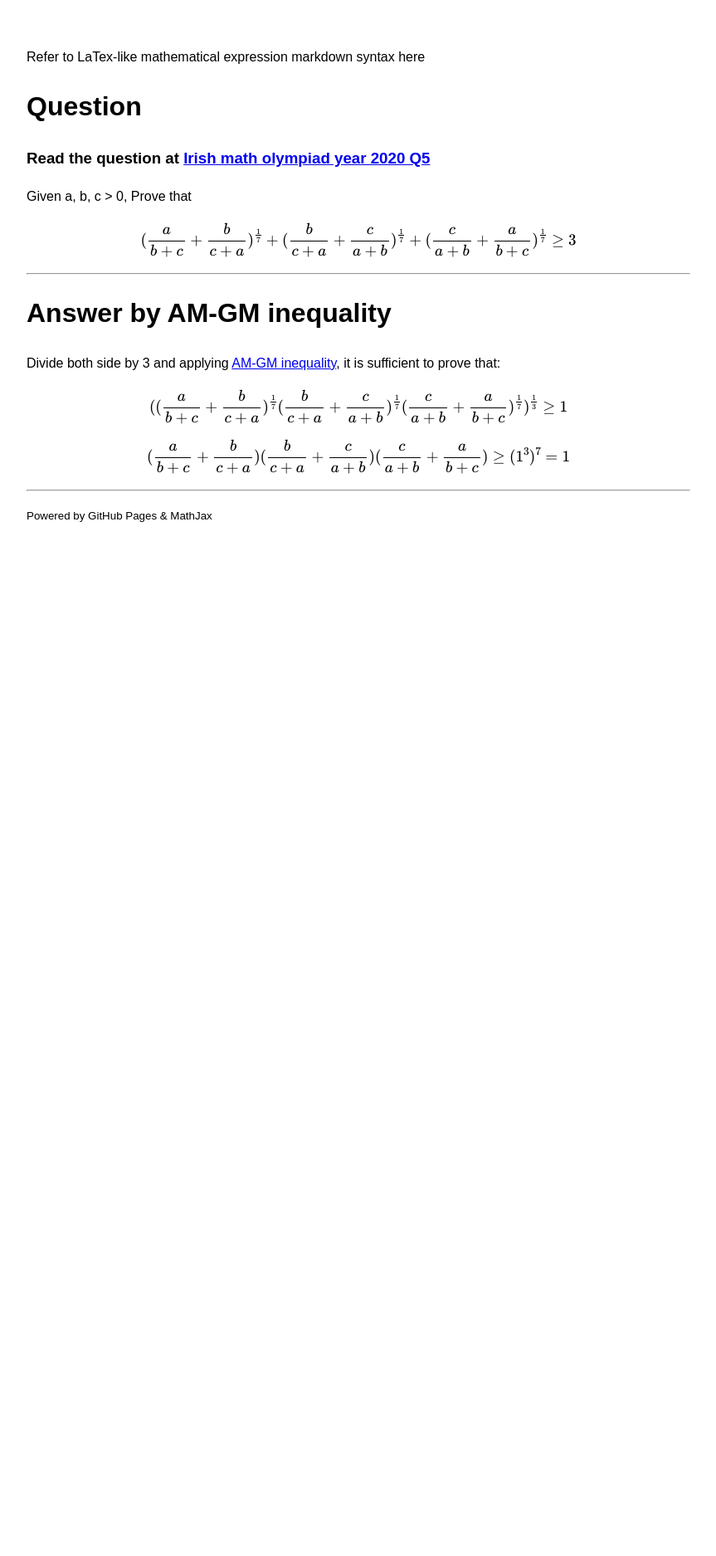
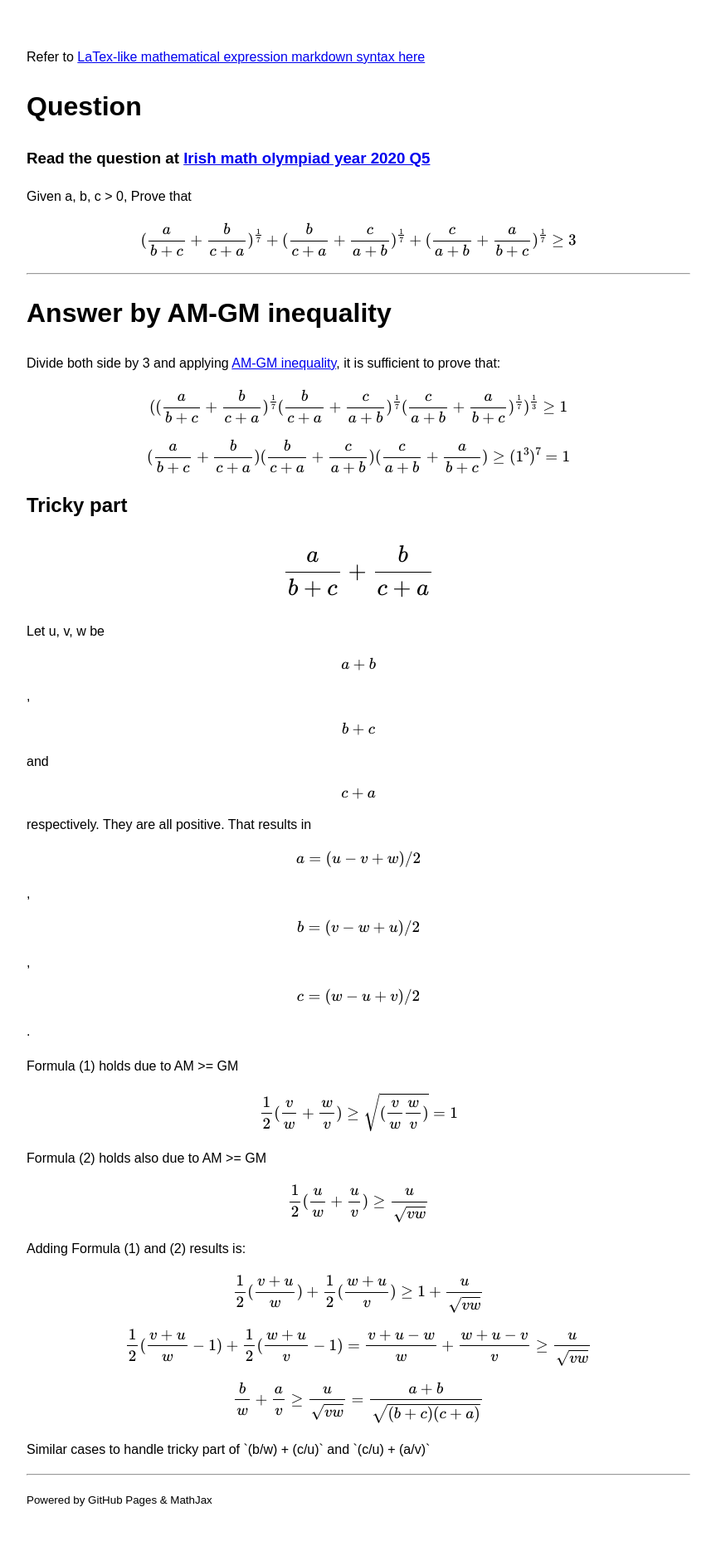
Before and after one commit to tinhomak/tinhomak.github.io, a Jekyll site: the page docs/math/solve_an_2020_irish_math_olymapid_question.html, which Jekyll copies as it is, in a window 1280 px wide. Shown: the whole page at 83% size, without its empty margins (208-1071 px from the left). Built offline with Jekyll 4.4.1, drawn with Linux system fonts in a browser that asks for light colours; before the commit the page ends 900 px from its top, so only the background shows below that.

Commit message:
Fix typo in hyperlink for LaTex reference

```diff
--- a/docs/math/solve_an_2020_irish_math_olymapid_question.html
+++ b/docs/math/solve_an_2020_irish_math_olymapid_question.html
@@ -7,7 +7,7 @@
 </head>
 <body style="font-family: sans-serif; line-height: 1.6; padding: 40px; max-width: 800px; margin: auto;">
 
-    <p>Refer to <a herf="https://docs.github.com/en/get-started/writing-on-github/working-with-advanced-formatting/writing-mathematical-expressions">LaTex-like mathematical expression markdown syntax here</a></p>
+    <p>Refer to <a href="https://docs.github.com/en/get-started/writing-on-github/working-with-advanced-formatting/writing-mathematical-expressions">LaTex-like mathematical expression markdown syntax here</a></p>
     <h1>Question</h1>
     <h3>Read the question at <a href="https://maths.ucd.ie/~dukes/Irish_Maths_Olympiad_Compendium.pdf">Irish math olympiad year 2020 Q5</a></h3>
 
@@ -21,6 +21,20 @@ $$(\frac{a}{b+c} + \frac{b}{c+a}) ^ \frac{1}{7} + (\frac{b}{c+a} + \frac{c}{a+b}
   $$((\frac{a}{b+c} + \frac{b}{c+a}) ^ \frac{1}{7}  (\frac{b}{c+a} + \frac{c}{a+b}) ^ \frac{1}{7}  (\frac{c}{a+b} + \frac{a}{b+c}) ^ \frac{1}{7}) ^ \frac{1}{3} \geq 1$$
   $$(\frac{a}{b+c} + \frac{b}{c+a})  (\frac{b}{c+a} + \frac{c}{a+b}) (\frac{c}{a+b} + \frac{a}{b+c}) \geq (1 ^ 3) ^ 7 = 1$$
 
+    <h2>Tricky part $$\frac{a}{b+c} + \frac{b}{c+a}$$</h2>
+    <p>Let u, v, w be $$a+b$$, $$b+c$$ and $$c+a$$ respectively. They are all positive. That results in $$a=(u-v+w)/2$$, $$b=(v-w+u)/2$$, $$c=(w-u+v)/2$$.</p>
+    <p>Formula (1) holds due to AM >= GM</p>
+    <p>$$\frac{1}{2} ( \frac{v}{w} + \frac{w}{v}) \geq \sqrt{ (\frac{v}{w} \frac{w}{v}) } = 1 $$</p>
+    <p>Formula (2) holds also due to AM >= GM</p>
+    <p>$$\frac{1}{2} (\frac{u}{w} + \frac{u}{v}) \geq \frac{u}{\sqrt{vw}}$$</p>
+    <p>Adding Formula (1) and (2) results is:</p>
+    <p>
+    $$\frac{1}{2} (\frac{v+u}{w}) + \frac{1}{2} (\frac{w+u}{v}) \geq 1 + \frac{u}{\sqrt{vw}}$$
+    $$\frac{1}{2} (\frac{v+u}{w} -1) + \frac{1}{2} (\frac{w+u}{v} -1) = \frac{v+u-w}{w} + \frac{w+u-v}{v} \geq \frac{u}{\sqrt{vw}}$$
+    $$\frac{b}{w} + \frac{a}{v} \geq \frac{u}{\sqrt{vw}} = \frac{a+b}{\sqrt{(b+c)(c+a)}}$$
+    </p>
+    <p>Similar cases to handle tricky part of `(b/w) + (c/u)` and `(c/u) + (a/v)`</p>
+
     <hr/>
     <p><small>Powered by GitHub Pages & MathJax</small></p>
 
```
